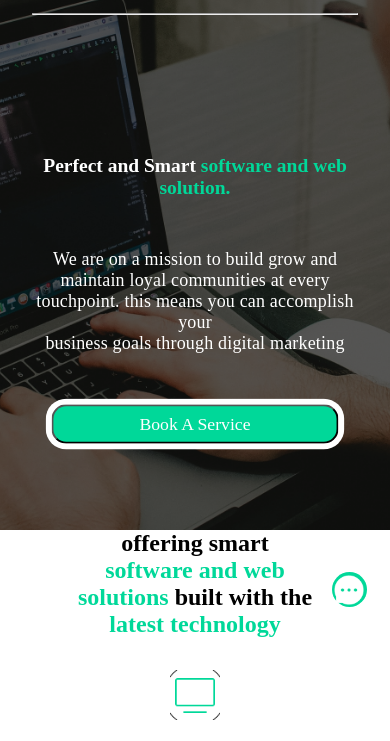
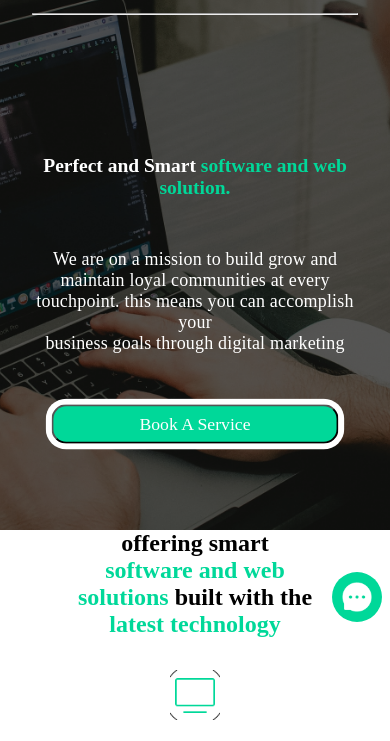
Before and after one commit to Hamjadidris/Ptindia, a plain HTML site: page index.html in a window 390 px wide. Shown: the part 103-844 px from the top of the page. Drawn offline with Linux system fonts and the light colour scheme.

Commit message:
Update ptindia.css

```diff
--- a/ptindia.css
+++ b/ptindia.css
@@ -387,8 +387,8 @@ footer h5{
         left:85%;
         top: 80vh;
         z-index: 1000;
-        width: 35px;
-        height: 35px;
+        width: fit-content;
+        height: fit-content;
     }
     .ball img{
         width: 30px;
```
